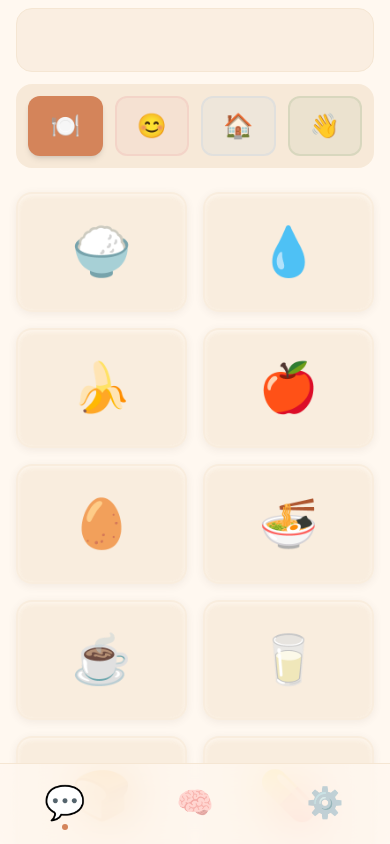
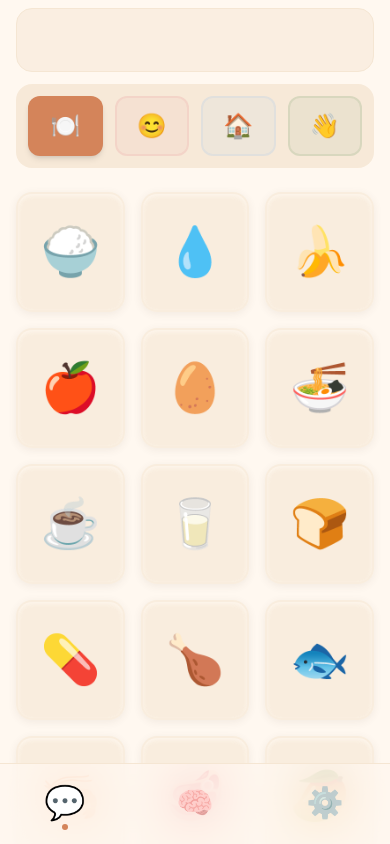
Before and after one commit to moowryoo/AphasiaCure, a React (Vite) app: page / in a window 390 px wide. Shown: the top 844 px of the page. Built offline with nearby package versions, Linux system fonts and the light colour scheme.

Commit message:
feat: update communicate grid to 3-col mobile, 4-col tablet
Co-Authored-By: Claude Opus 4.6 <noreply@anthropic.com>

```diff
--- a/src/screens/CommunicateScreen.jsx
+++ b/src/screens/CommunicateScreen.jsx
@@ -25,14 +25,13 @@ export default function CommunicateScreen() {
         activeCategory={activeCategory}
         onCategoryChange={setActiveCategory}
       />
-      <div className="grid grid-cols-2 md:grid-cols-4 gap-4 px-4 pt-3">
+      <div className="grid grid-cols-3 md:grid-cols-4 gap-4 px-4 pt-3">
         {filteredCards.map((card, i) => (
           <Card
             key={card.id}
             card={card}
             onClick={handleCardTap}
             index={i}
-            showBothLanguages={true}
           />
         ))}
       </div>
```
